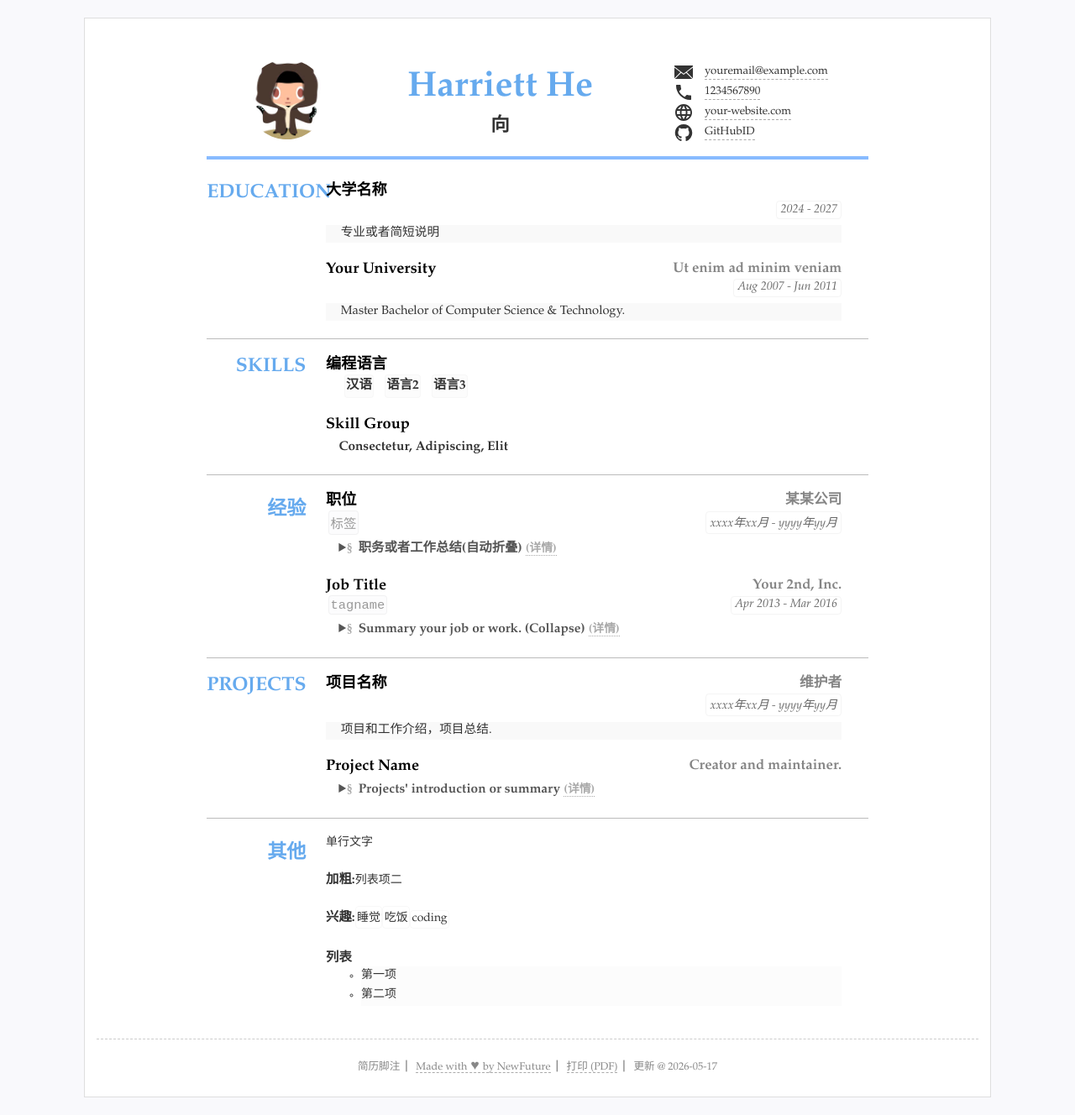
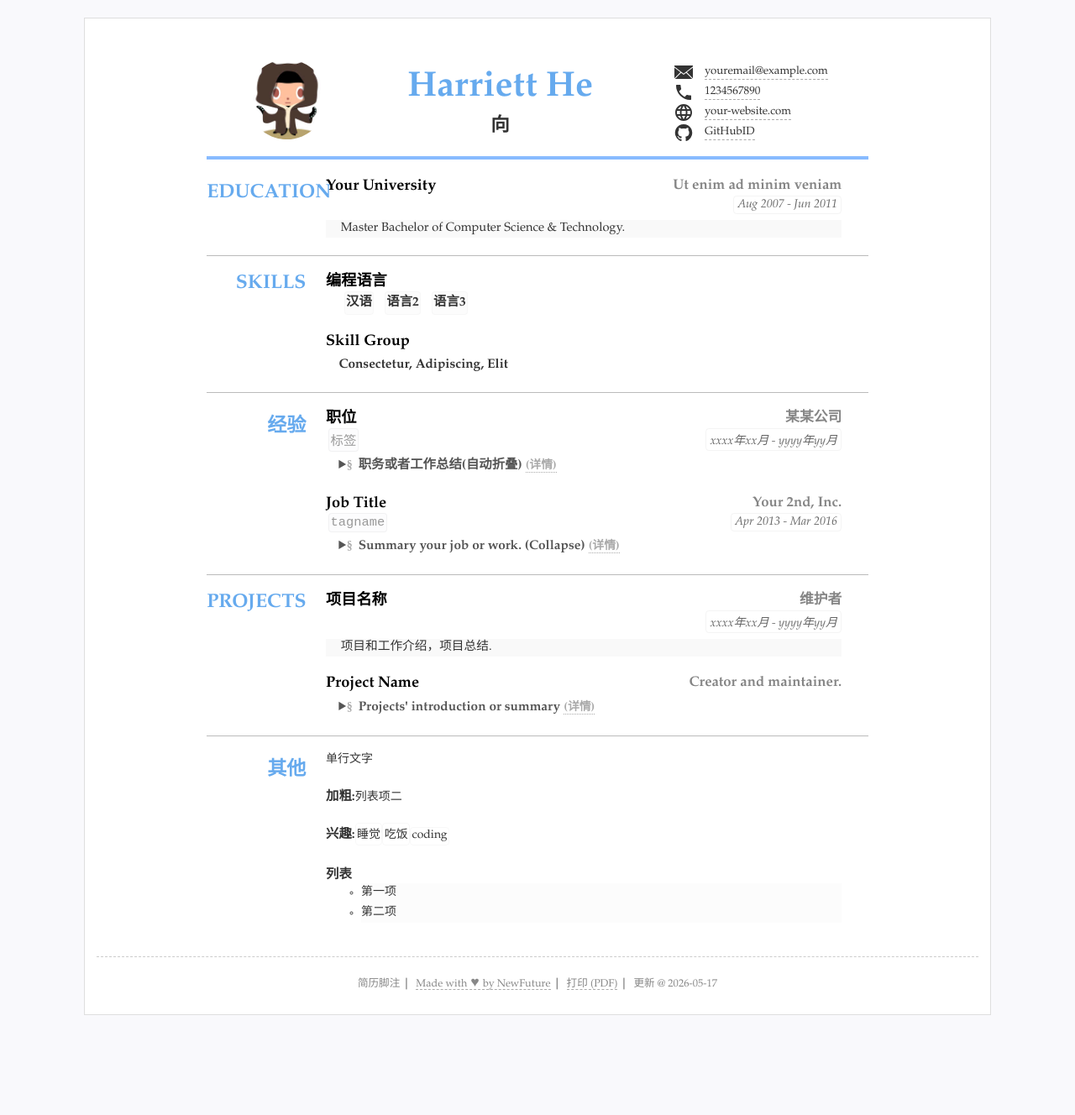
Before and after one commit to cuiyayahh/cvv, a Jekyll site: the page built from index.html, in a window 1280 px wide. Shown: the whole page at 84% size. Built offline with Jekyll 4.4.1, drawn with Linux system fonts in a browser that asks for light colours; after the commit the page ends 1230 px from its top, so only the background shows below that.

Commit message:
Update resume.yml

```diff
--- a/_data/resume.yml
+++ b/_data/resume.yml
@@ -30,10 +30,6 @@ main: #简历主要内容，
 - type: education #类别为ID
   name: EDUCATION #显示名称，空则使用type
   content: #内容基本格式 标题-副标题-日期-详细内容 (都允许空)
-  - title: 大学名称
-    duration: "2024 - 2027"
-    sub:
-    detail: 专业或者简短说明
   - title: Your University
     duration: Aug 2007 - Jun 2011
     sub: Ut enim ad minim veniam
```
